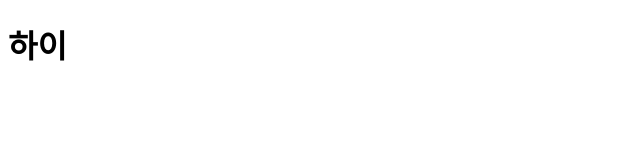
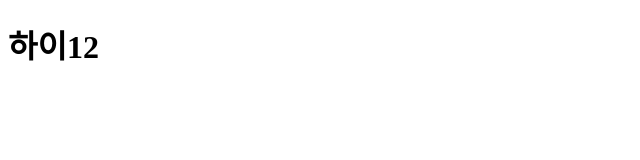
Before and after one commit to hovelopin/git-rebase, a plain HTML site: page index.html in a window 1280 px wide. Shown: the full height of the page, 0-640 px from the left. Drawn offline with Linux system fonts and the light colour scheme.

Commit message:
hi1 (#1)
h2

```diff
--- a/index.html
+++ b/index.html
@@ -6,6 +6,6 @@
   <title>Document</title>
 </head>
 <body>
-  <h1>하이</h1>
+  <h1>하이12</h1>
 </body>
 </html>
```
